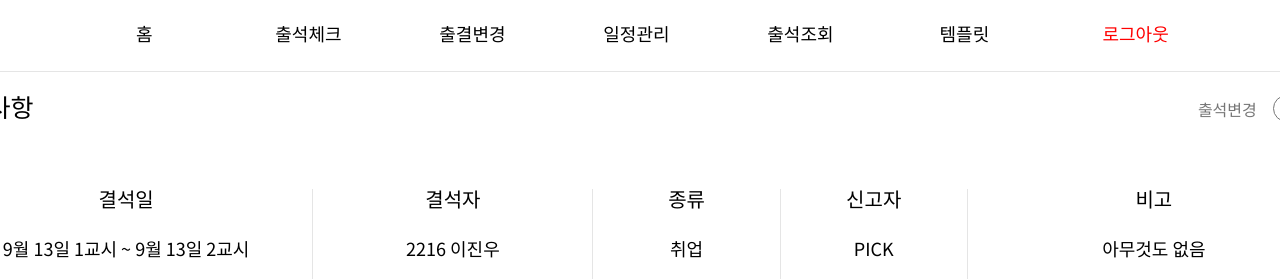
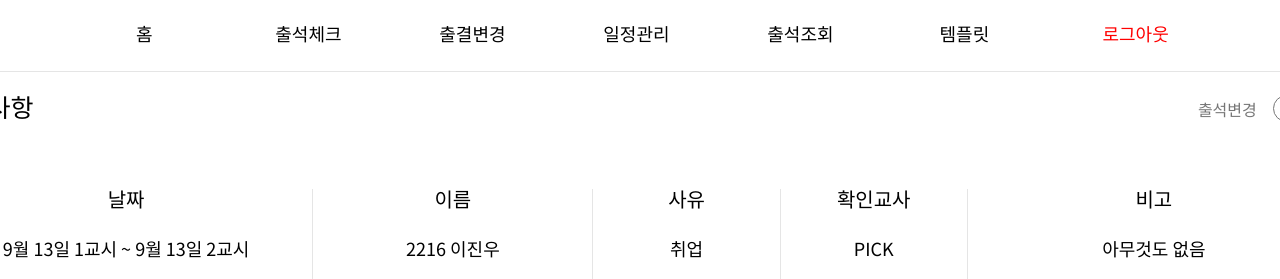
Before and after one commit to DSM-PICK/PICK2021-DESKTOP-CLIENT, a React (Create React App) app: page /atchangelist in a window 1280 px wide. Shown: the top 279 px of the page. Built offline with nearby package versions, Linux system fonts and the light colour scheme.

Commit message:
⚡️ :: (#63) atchangelist 연동

```diff
--- a/src/components/ChangeList/AttendanceChangeList.tsx
+++ b/src/components/ChangeList/AttendanceChangeList.tsx
@@ -1,7 +1,16 @@
 import React from "react";
 import * as S from "./styles";
 import PageInfo from "./PageInfo";
+import { useEffect } from "react";
+import { getAtChangelist } from "../../utils/api/Atchangelist";
 const AttendanceChangeList = () => {
+  useEffect(() => {
+    const token = localStorage.getItem("access_token");
+    if (!token) {
+      return;
+    }
+    const getList = getAtChangelist(token);
+  }, []);
   return (
     <S.Container>
       <S.TitleWrapper>
@@ -10,19 +19,19 @@ const AttendanceChangeList = () => {
       </S.TitleWrapper>
       <S.OutingListWrapper>
         <S.AbsentItem listWidth={"400px"} rightLine>
-          <S.Layer>결석일</S.Layer>
+          <S.Layer>날짜</S.Layer>
           <S.AbsentInfo>9월 13일 1교시 ~ 9월 13일 2교시</S.AbsentInfo>
         </S.AbsentItem>
         <S.AbsentItem listWidth={"300px"} rightLine>
-          <S.Layer>결석자</S.Layer>
+          <S.Layer>이름</S.Layer>
           <S.AbsentInfo>2216 이진우</S.AbsentInfo>
         </S.AbsentItem>
         <S.AbsentItem listWidth={"200px"} rightLine>
-          <S.Layer>종류</S.Layer>
+          <S.Layer>사유</S.Layer>
           <S.AbsentInfo>취업</S.AbsentInfo>
         </S.AbsentItem>
         <S.AbsentItem listWidth={"200px"} rightLine>
-          <S.Layer>신고자</S.Layer>
+          <S.Layer>확인교사</S.Layer>
           <S.AbsentInfo>PICK</S.AbsentInfo>
         </S.AbsentItem>
         <S.AbsentItem listWidth={"400px"}>
--- /dev/null
+++ b/src/utils/api/Atchangelist/index.ts
@@ -0,0 +1,11 @@
+import instance from "../Default"
+
+export const getAtChangelist = async (token: string) => {
+    try{
+        const request = await instance.get('/attendance');
+        return request;
+    }
+    catch(error){
+        return Promise.reject(error);
+    }
+}
```
